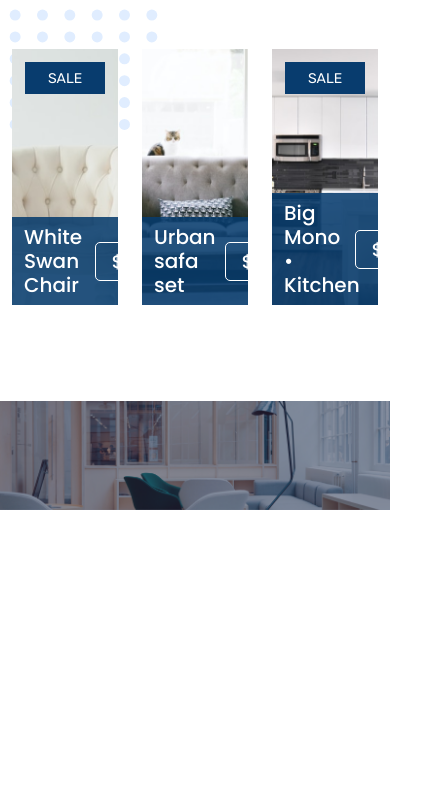
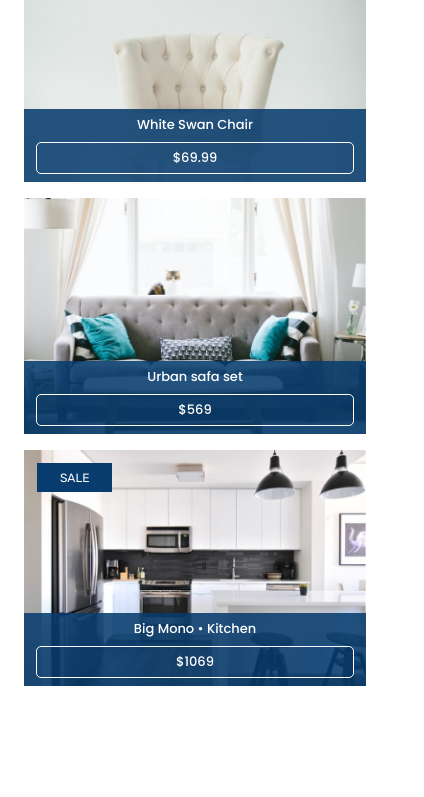
Before and after one commit to MOROZOVcode/Fave-kits, a plain HTML site: page index.html in a window 390 px wide. Shown: the part 161-958 px from the top of the page, 424 px wide, since content can reach past the window. Before the commit the page ends 844 px from the top, so only its background shows below. Drawn offline with nearby package versions, Linux system fonts and the light colour scheme.

Commit message:
Добавит адаптивность

```diff
--- a/index.html
+++ b/index.html
@@ -18,40 +18,40 @@
       <h1 class="text-center title-h1 mt-5">Our Fave Kits</h1>
       <div class="row gx-4 mb-5 shop">
         <img class="dots" src="images/dots.svg" alt="" />
-        <a class="col" href="">
+        <a class="col-xl-4 col-lg-12 mb-3" href="">
           <div class="shop-item shop-item01">
             <span class="sale">Sale</span>
             <div class="row align-items-center text-info">
-              <div class="col-8">
+              <div class="col-xl-8 col-sm-12">
                 <h3>White Swan Chair</h3>
               </div>
-              <div class="col-4">
+              <div class="col-xl-4 col-sm-12">
                 <p>$69.99</p>
               </div>
             </div>
           </div>
         </a>
-        <a class="col" href="">
+        <a class="col-xl-4 col-lg-12 mb-3" href="">
           <div class="shop-item shop-item02">
             <span class="sale nosale">Sale</span>
             <div class="row align-items-center text-info">
-              <div class="col-8">
+              <div class="col-xl-8 col-sm-12">
                 <h3>Urban safa set</h3>
               </div>
-              <div class="col-4">
+              <div class="col-xl-4 col-sm-12">
                 <p>$569</p>
               </div>
             </div>
           </div>
         </a>
-        <a class="col" href="">
+        <a class="col-xl-4 col-lg-12 mb-3" href="">
           <div class="shop-item shop-item03">
             <span class="sale">Sale</span>
             <div class="row align-items-center text-info">
-              <div class="col-8">
+              <div class="col-xl-8 col-sm-12">
                 <h3>Big Mono • Kitchen</h3>
               </div>
-              <div class="col-4">
+              <div class="col-xl-4 col-sm-12">
                 <p>$1069</p>
               </div>
             </div>
--- a/styles/style.css
+++ b/styles/style.css
@@ -89,3 +89,45 @@ body {
 	left: -57px;
 	z-index: -1;
 }
+
+@media (max-width: 1199px) {
+	.shop {
+		max-width: 600px;
+		margin: 50px auto 0;
+		text-align: center;
+	}
+
+	.dots {
+		top: -40px;
+	}
+}
+
+@media (max-width: 575px) {
+	.title-h1 {
+		font-size: 24px;
+	}
+
+	.shop {
+		margin: 30px auto 0;
+	}
+
+	.text-info h3, .text-info p {
+		font-size: 13px;
+	}
+
+	.text-info h3 {
+		margin-bottom: 10px;
+	}
+
+	.sale {
+		font-size: 12px;
+	}
+
+	.shop-item {
+		height: 236px;
+	}
+
+	.dots {
+		display: none;
+	}
+}
```
